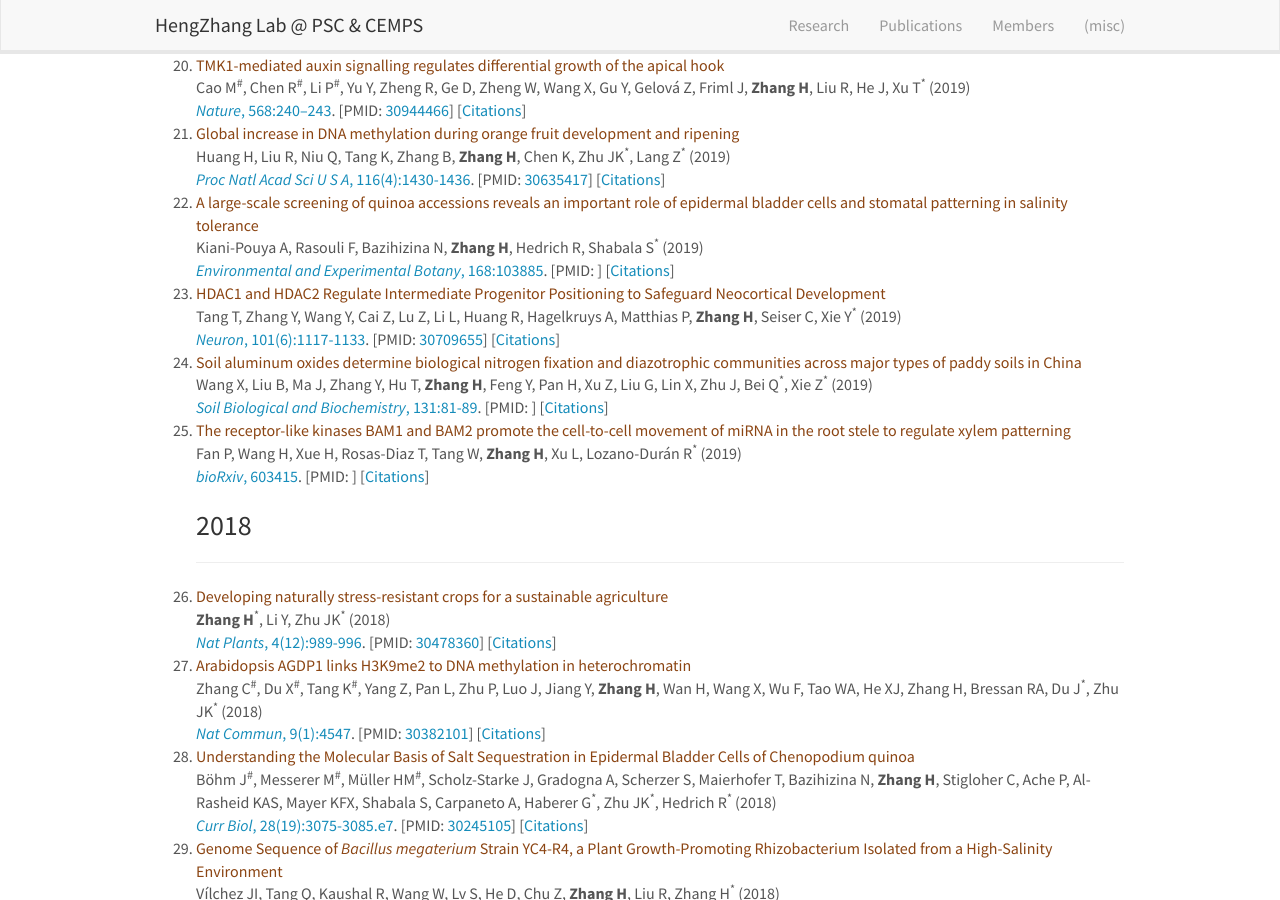
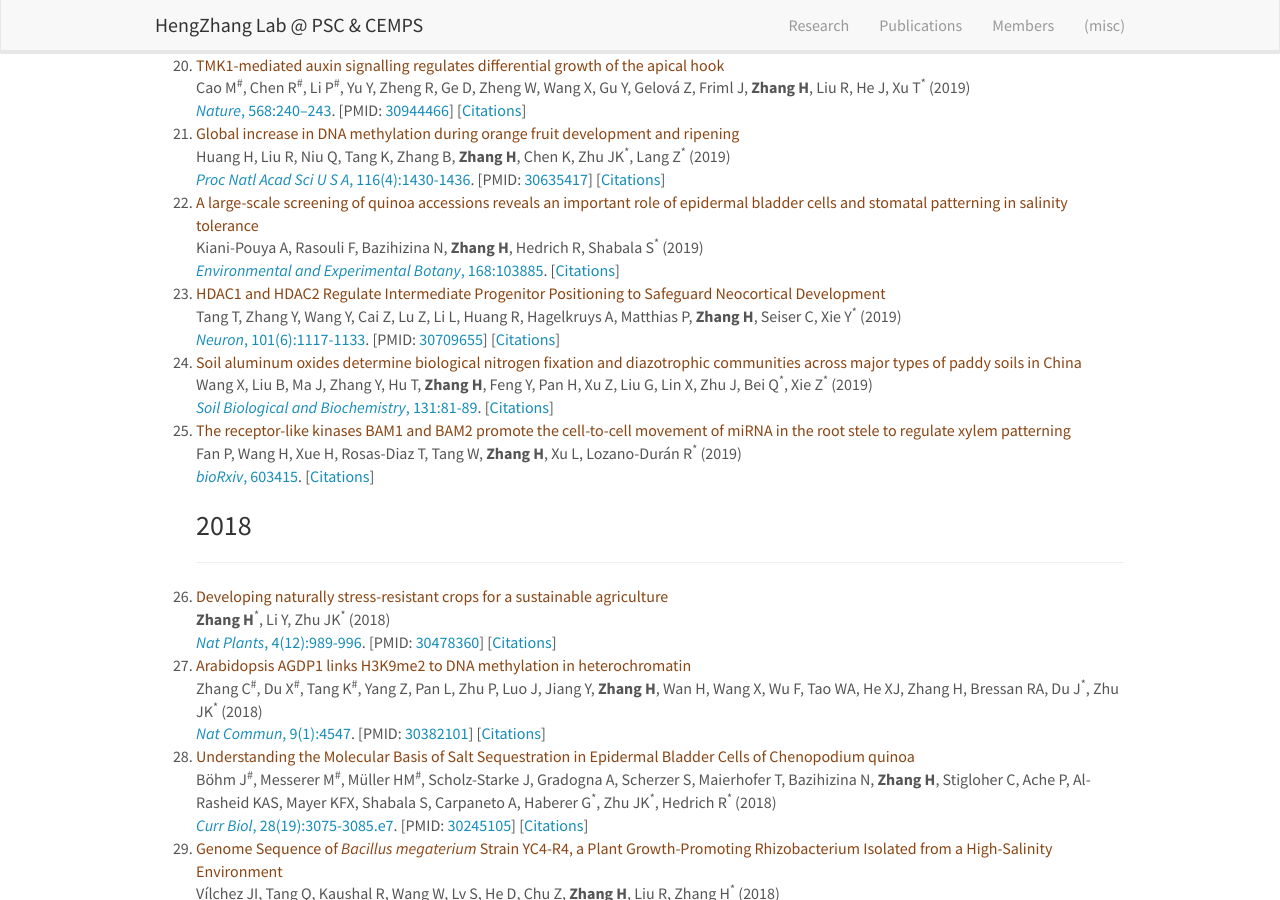
Before and after one commit to hengzhanglab/hengzhanglab.github.io, a Jekyll site: the page built from _pages/publications.md, in a window 1280 px wide and 900 px high, scrolled down 1902 px. Built offline with Jekyll 4.4.1, drawn with Linux system fonts in a browser that asks for light colours.

Commit message:
Update publications.md

```diff
--- a/_pages/publications.md
+++ b/_pages/publications.md
@@ -20,7 +20,7 @@ permalink: /publications/
 <li> <span style="color:#8B4513">{{ publi.title }}</span> <br />
 {{ publi.authors }} ({{ publi.year }}) <br />
 <a href="https://doi.org/{{ publi.doi }}"><i>{{publi.journal}}</i>, {{ publi.display }}</a>.
-{% if publi.pmid != null %}
+{% if publi.pmid != null and publi.pmid != empty %}
 [PMID: <a href="https://www.ncbi.nlm.nih.gov/pubmed/{{ publi.pmid }}">{{ publi.pmid }}</a>]
 {% endif %}
 [<a href="https://badge.dimensions.ai/details/doi/{{ publi.doi }}">Citations</a>]
```
